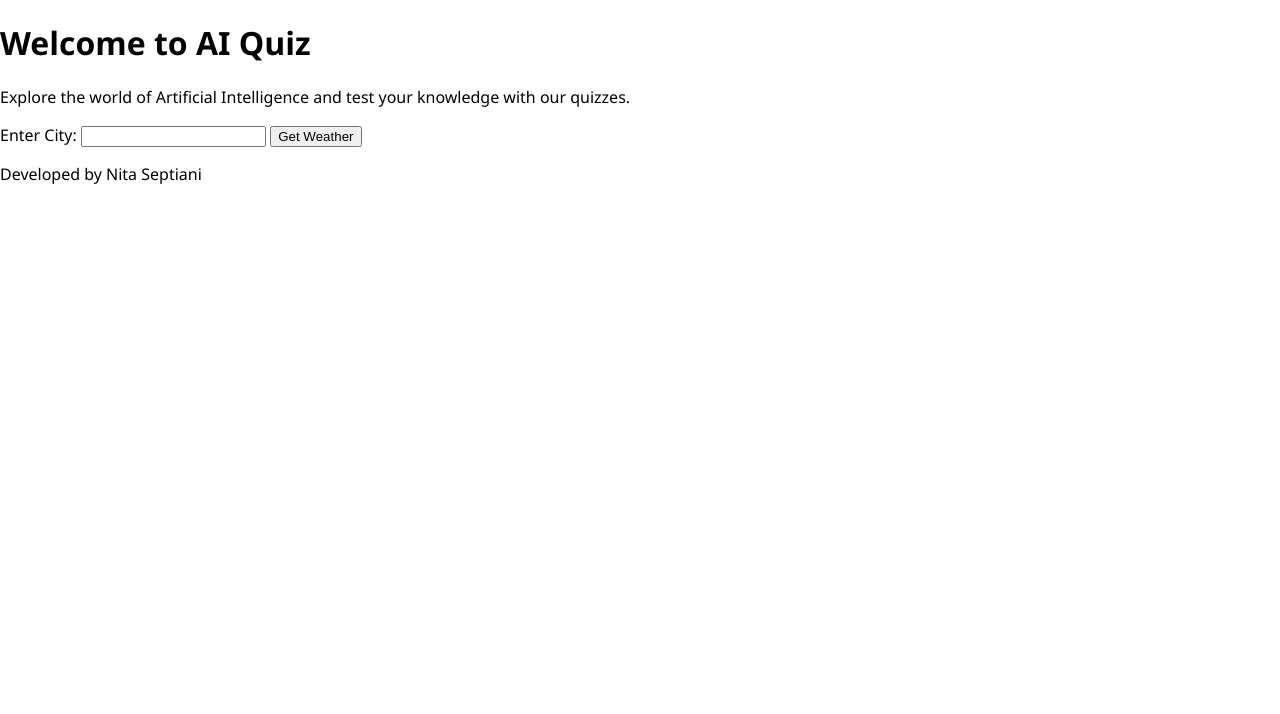
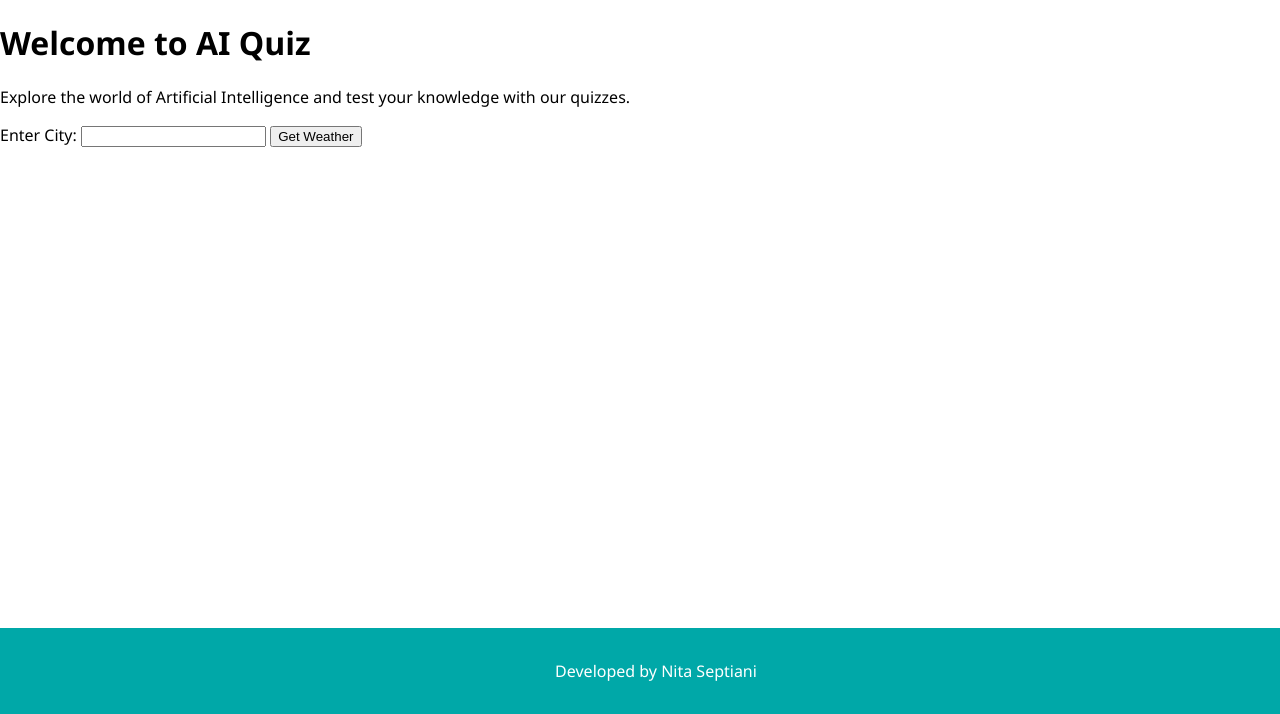
Before and after one commit to nita-asli/project, a Flask app: page /home in a window 1280 px wide. Shown: the part 86-800 px from the top of the page. Run offline with Flask 3, Linux system fonts and the light colour scheme.

Commit message:
add footer

```diff
--- a/static/styles.css
+++ b/static/styles.css
@@ -98,3 +98,19 @@ a:hover {
     color: #008080; /* Hijau Tosca */
     margin-right: 8px;
 }
+
+/* Footer */
+footer {
+    background-color: #00a8a8; /* Hijau Tosca yang lebih terang */
+    color: #fff;
+    text-align: center;
+    padding: 1rem;
+    position: fixed;
+    bottom: 0;
+    width: 100%;
+}
+
+/* Gaya tambahan untuk mengatur footer agar tetap di bawah */
+main {
+    margin-bottom: 60px; /* Sesuaikan dengan tinggi footer */
+}
```
